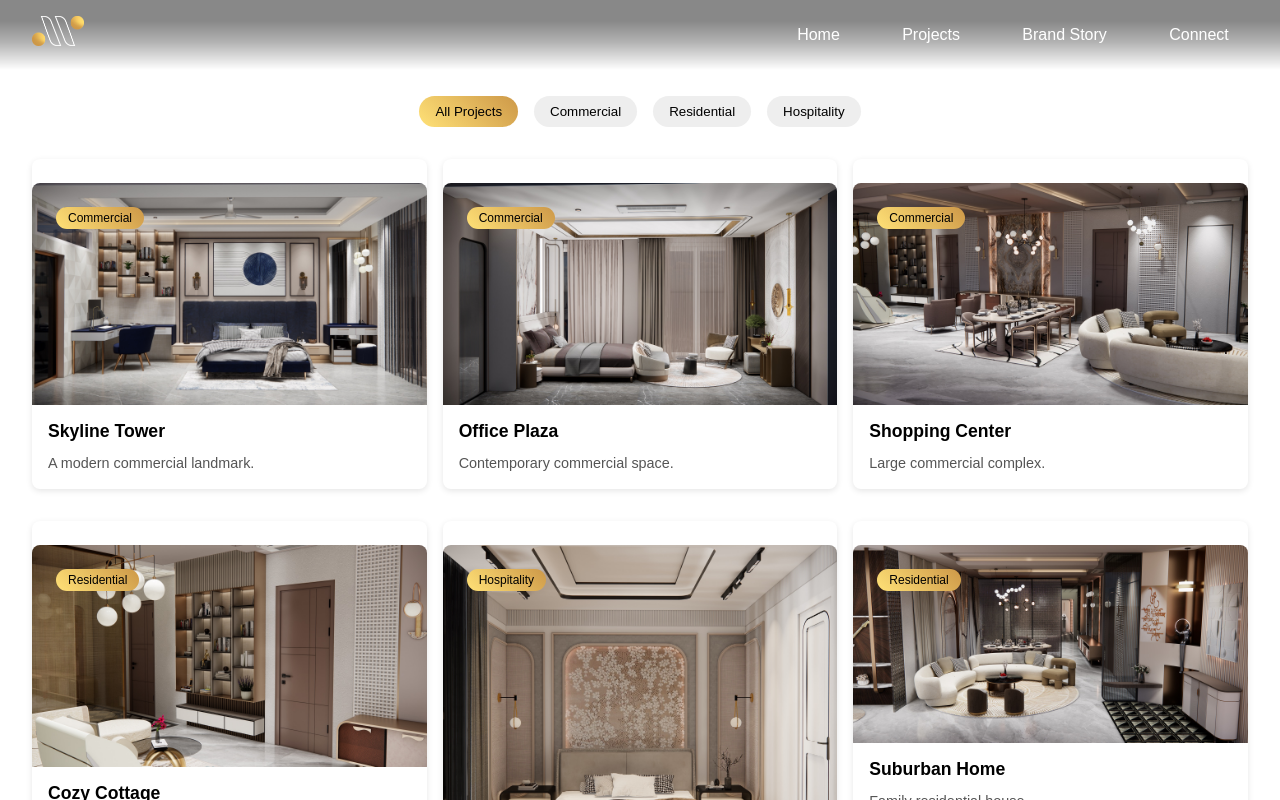
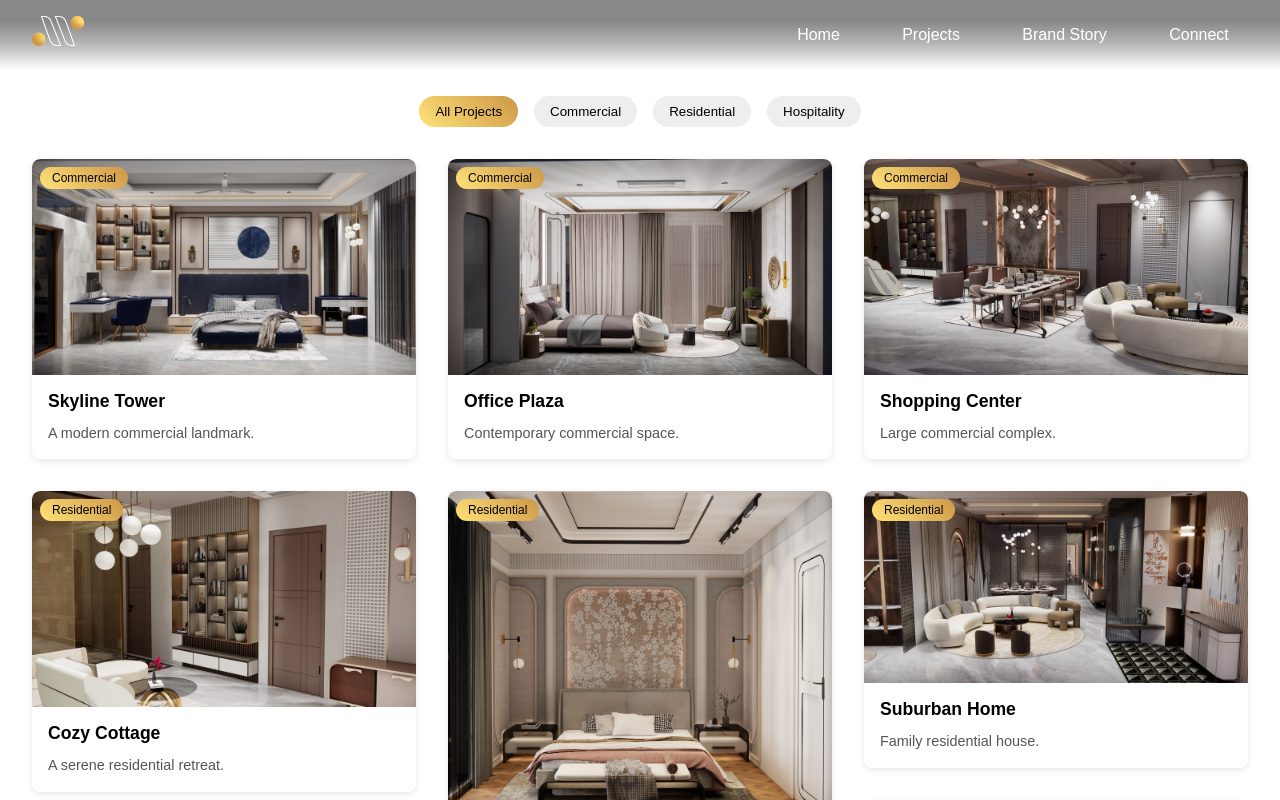
Before and after one commit to KritikaBhunwal/metavyu, a React (Vite) app: page /projects in a window 1280 px wide. Shown: the top 800 px of the page. Built offline with nearby package versions, Linux system fonts and the light colour scheme; a web font is replaced by a local one.

Commit message:
Home Page Update

```diff
--- a/src/components/FilterableProjects.css
+++ b/src/components/FilterableProjects.css
@@ -2,7 +2,6 @@
 
 .filterable-projects {
   padding: 2rem;
-
 }
 
 /* filter pills */
@@ -10,9 +9,9 @@
   display: flex;
   justify-content: center;
   gap: 1rem;
-    margin-bottom: 2rem;
-    margin-top: 4rem;
+  margin: 4rem 0 2rem;
 }
+
 .filter-pill {
   background: #eee;
   border: none;
@@ -21,6 +20,7 @@
   cursor: pointer;
   transition: background 0.3s ease, color 0.3s ease;
 }
+
 .filter-pill.active {
   background: linear-gradient(45deg, #ffe177, #cd9848);
   color: #000;
@@ -29,7 +29,7 @@
 /* masonry layout */
 .projects-masonry {
   column-count: 3;
-    column-gap: 1rem;
+  column-gap: 2rem;
 }
 
 /* project card */
@@ -39,35 +39,27 @@
   background: #fff;
   border-radius: 0.5rem;
   overflow: hidden;
-    box-shadow: 0 2px 6px rgba(0,0,0,0.1);
-    padding-top: 1.5rem; /* extra space for multi-line pills */
+  box-shadow: 0 2px 6px rgba(0, 0, 0, 0.1);
 }
 
-  /* image wrapper + category tags */
+/* image wrapper + main category pill */
 .image-wrapper {
   position: relative;
 }
-  .category-tags {
+
+.category-pill {
   position: absolute;
   top: 0.5rem;
   left: 0.5rem;
-    display: flex;
-    flex-wrap: wrap;                 /* allow multiple lines */
-    gap: 0.5rem;
-    z-index: 1;
-    max-width: calc(100% - 1rem);    /* keep within image */
-  }
-  .category-tags .project-pill {
   background: linear-gradient(45deg, #ffe177, #cd9848);
   color: #000;
   padding: 0.25rem 0.75rem;
   border-radius: 1rem;
   font-size: 0.75rem;
+  border: none;
   cursor: pointer;
-    border: none;
 }
 
-  /* project image */
 .image-wrapper img {
   width: 100%;
   display: block;
@@ -80,14 +72,17 @@
   margin: 0.75rem 1rem 0.5rem;
   font-size: 1.1rem;
 }
+
 .project-item h3 a {
   text-decoration: none;
   color: #000;
   transition: color 0.3s ease;
 }
+
 .project-item h3 a:hover {
   color: #cd9848;
 }
+
 .project-item p {
   margin: 0 1rem 1rem;
   font-size: 0.9rem;
--- a/src/components/FilterableProjects.jsx
+++ b/src/components/FilterableProjects.jsx
@@ -58,7 +58,7 @@ export default function FilterableProjects() {
       src: g5,
       title: "Urban Loft",
       description: "Stylish residential apartments.",
-      categories: ["Hospitality"],
+      categories: ["Residential"],
       link: "/projects/urban-loft",
     },
     {
@@ -90,7 +90,7 @@ export default function FilterableProjects() {
       src: g9,
       title: "Boutique Hotel",
       description: "Charming boutique hospitality.",
-      categories: ["Commercial"],
+      categories: ["Hospitality"],
       link: "/projects/boutique-hotel",
     },
   ];
@@ -118,17 +118,12 @@ export default function FilterableProjects() {
         {filtered.map((p) => (
           <div className="project-item" key={p.id}>
             <div className="image-wrapper">
-              <div className="category-tags">
-                {p.categories.map((c, i) => (
-                  <button
-                    key={i}
-                    className="project-pill"
-                    onClick={() => setSelected(c)}
-                  >
-                    {c}
-                  </button>
-                ))}
-              </div>
+              <button
+                className="category-pill"
+                onClick={() => setSelected(p.categories[0])}
+              >
+                {p.categories[0]}
+              </button>
               <a href={p.link}>
                 <img src={p.src} alt={p.title} />
               </a>
@@ -141,5 +136,5 @@ export default function FilterableProjects() {
         ))}
       </div>
     </div>
-  );
+);
 }
--- a/src/pages/Connect.jsx
+++ b/src/pages/Connect.jsx
@@ -6,10 +6,12 @@ import ContactForm from '../components/ContactForm';
 
 export default function Connect() {
   return (
-    <>
+    <div style={{ display: 'flex', flexDirection: 'column', minHeight: '100vh' }}>
       <Navbar />
-      <ContactForm />
+      <div style={{ flex: 1 }}>
+        <ContactForm />
+      </div>
       <Footer />
-    </>
+    </div>
   );
 }
--- a/src/pages/Projects.jsx
+++ b/src/pages/Projects.jsx
@@ -7,13 +7,13 @@ import FilterableProjects from '../components/FilterableProjects';
 
 export default function Home() {
   return (
-    <>
-      <main>
+    <div style={{ display: 'flex', flexDirection: 'column', minHeight: '100vh' }}>
+      <main style={{ flex: '1' }}>
         <Navbar />
         <FilterableProjects />
         {/* <Gallery /> */}
-        <Footer />
       </main>
-    </>
+      <Footer />
+    </div>
   );
 }
```
Lines whose indentation alone changed are shown as unchanged.
